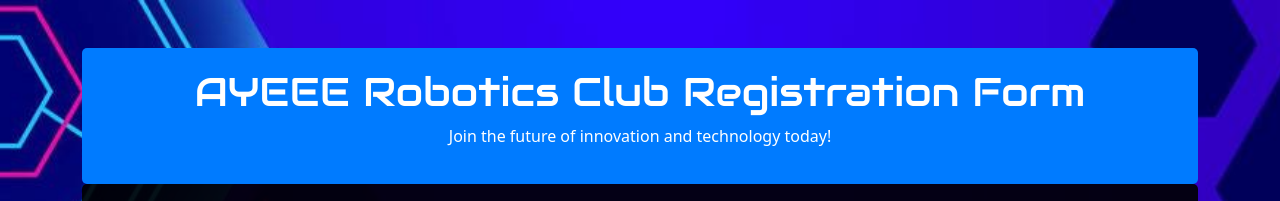
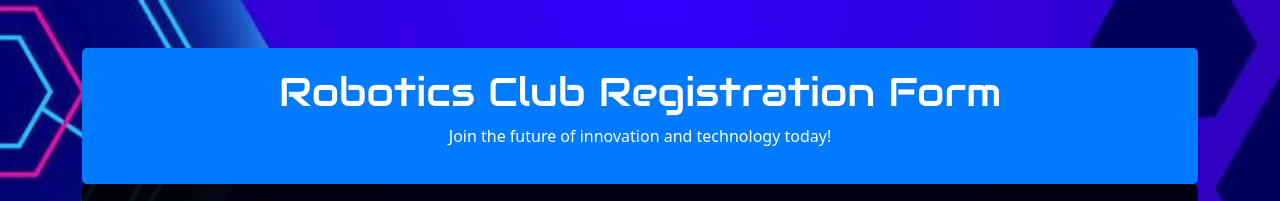
Before and after one commit to SA-9R-Bulo/SW2-, a plain HTML site: page index.html in a window 1280 px wide. Shown: the top 201 px of the page. Drawn offline with nearby package versions, Linux system fonts and the light colour scheme.

Commit message:
Update index.html

```diff
--- a/index.html
+++ b/index.html
@@ -21,7 +21,7 @@
 <body>
     <div class="container my-5">
         <div class="header">
-            <h1 id="Text"> AYEEE Robotics Club Registration Form</h1>
+            <h1 id="Text">Robotics Club Registration Form</h1>
             <p>Join the future of innovation and technology today!</p>
         </div>
         <div class="content">
```
